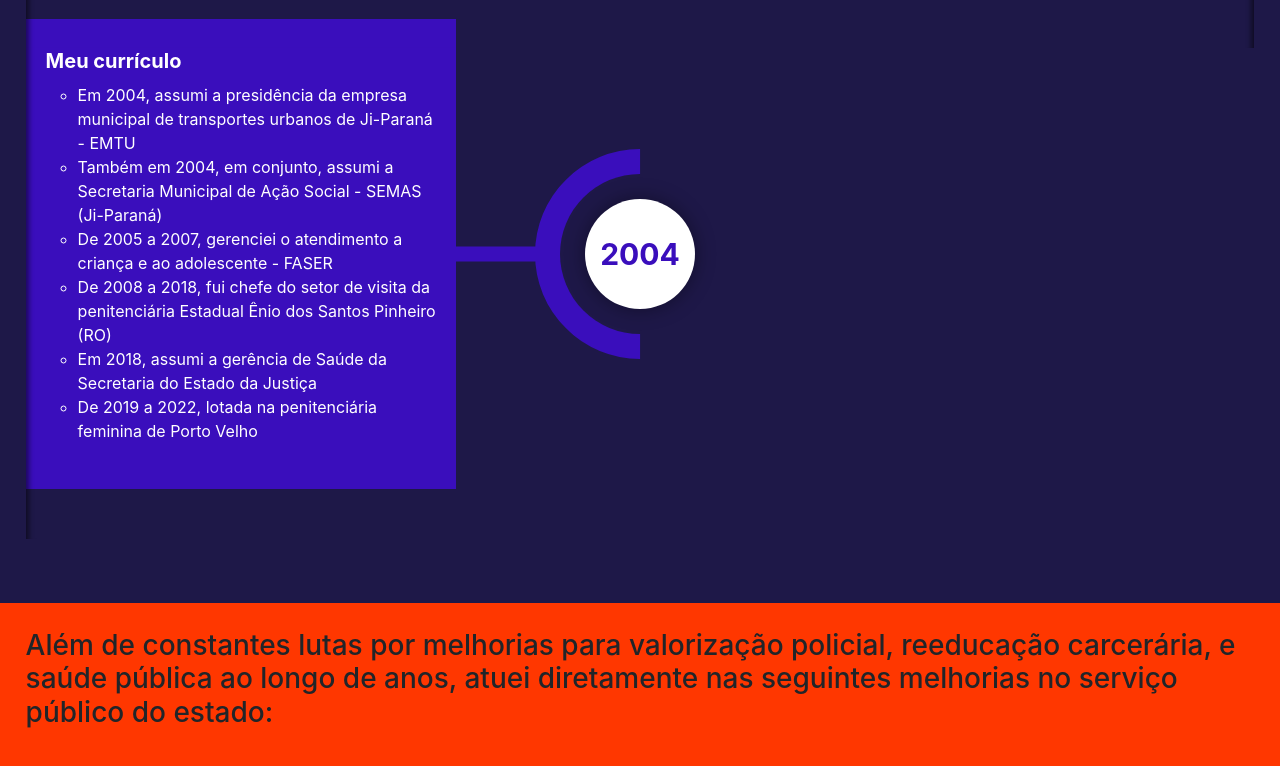
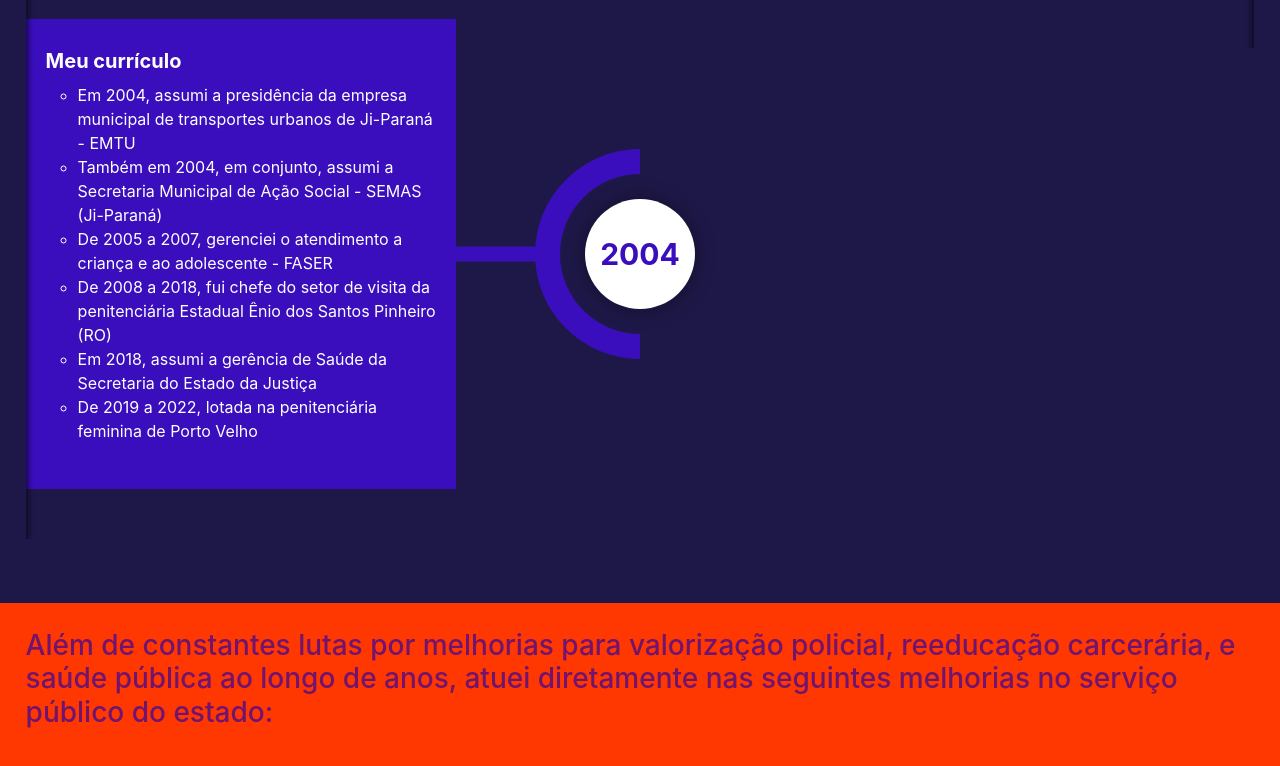
Before and after one commit to Takater/dep-mirian-moret, a React (Create React App) app: page / in a window 1280 px wide. Shown: the part 1671-2437 px from the top of the page. Built offline with nearby package versions, Linux system fonts and the light colour scheme.

Commit message:
Thu, Aug 25, 2022, 3:00 PM +00:00

```diff
--- a/src/App.css
+++ b/src/App.css
@@ -87,5 +87,5 @@ li>a {
 #projetos {
   background: #ff3700;
   padding: 2% 2% 5% 2%;
-  color:
+  color: #701470;
 }
```
